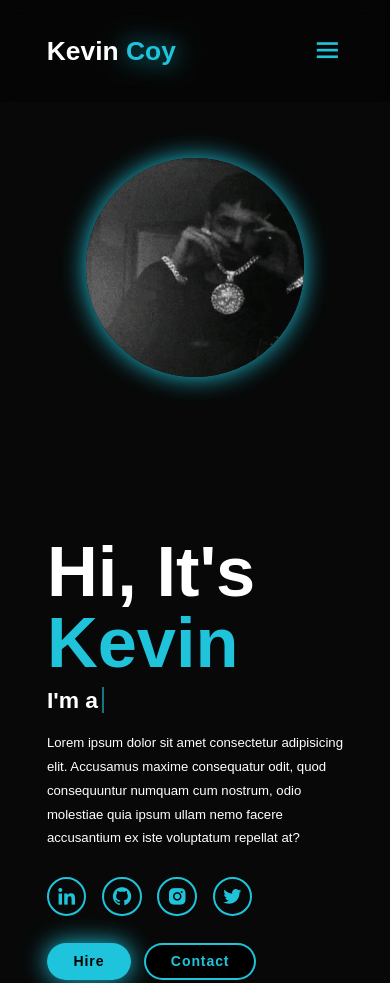
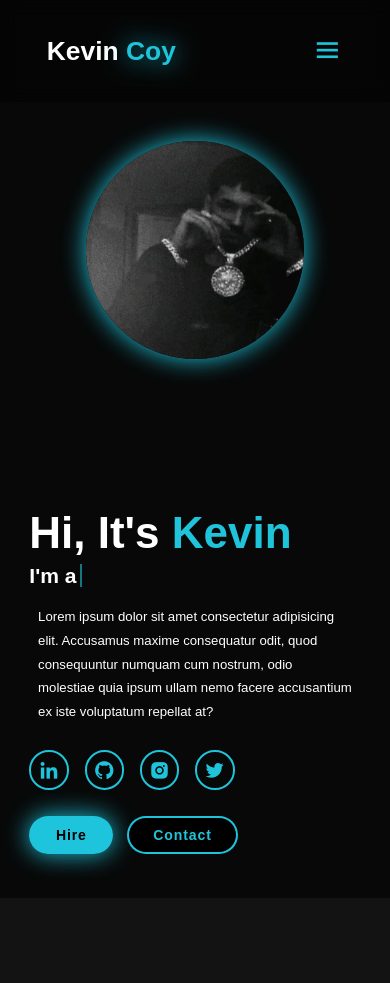
Before and after one commit to Kcoy730/Kcoy730.github.io, a plain HTML site: page index.html in a window 390 px wide. Shown: the top 983 px of the page. Drawn offline with nearby package versions, Linux system fonts and the light colour scheme; a script that the page names is missing.

Commit message:
Cambios realizados para hacer la pagina respoonsive

```diff
--- a/style.css
+++ b/style.css
@@ -719,28 +719,29 @@ span {
 
     .navbar a {
         display: block;
-        font-size: 2rem;
-        margin: 3rem 0;
+        font-size: 1.8rem;
+        margin: 1.5rem 0;
         color: white;
     }
 
     .home {
         flex-direction: column-reverse;
-        margin: 5rem 4rem;
+        margin: 3rem 2rem;
     }
 
     .home-content h3 {
-        font-size: 2.6rem;
+        font-size: 2.4rem;
     }
 
     .home-content h1 {
-        font-size: 8rem;
-        margin-top: 3rem;
+        font-size: 5rem;
+        margin-top: 2rem;
     }
 
     .home-content p {
-        max-width: 600px;
+        max-width: 100%;
         margin: 0 auto;
+        padding: 0 1rem;
     }
 
     .home-img img {
@@ -753,6 +754,8 @@ span {
 
     .services-container {
         grid-template-columns: repeat(1, 1fr);
+        gap: 2rem;
+        padding: 2rem 0;
     }
 }
 
```
